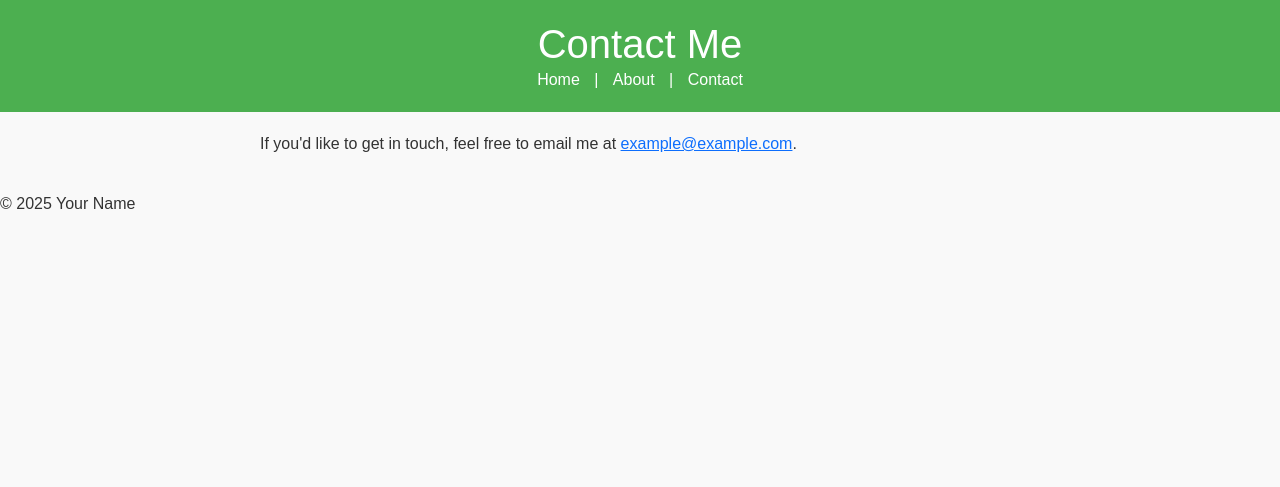
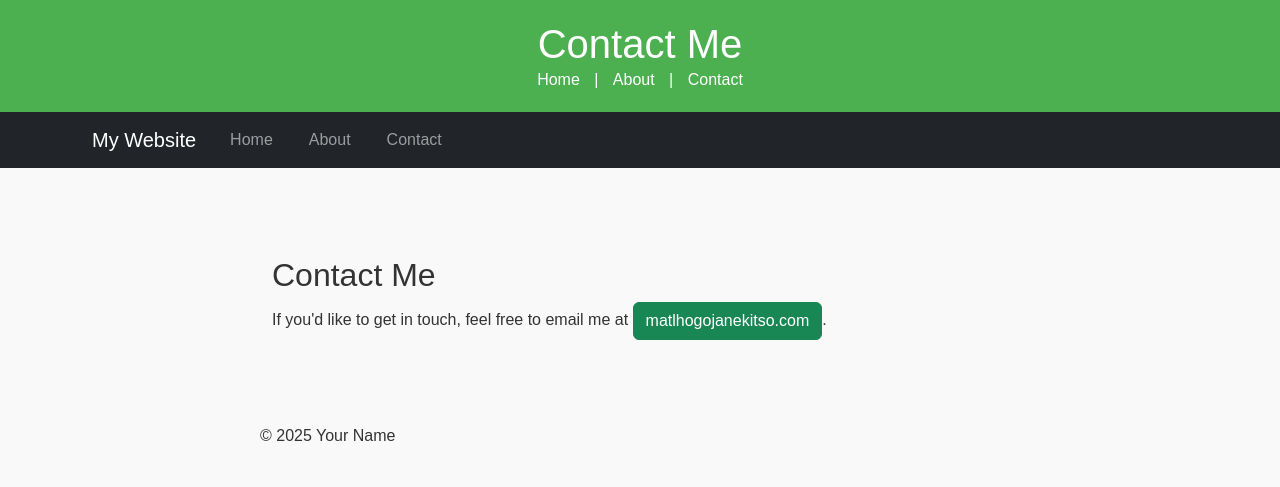
Before and after one commit to Bida24-319/my-github-page, a plain HTML site: page contact.html in a window 1280 px wide. Drawn offline with nearby package versions, Linux system fonts and the light colour scheme.

Commit message:
Update contact.html

```diff
--- a/contact.html
+++ b/contact.html
@@ -37,11 +37,54 @@
      </nav>
 
    </header>
+      <nav class="navbar navbar-expand-lg navbar-dark bg-dark">
 
+          <div class="container">
+
+              <a class="navbar-brand" href="index.html">My Website</a>
+
+              <button class="navbar-toggler" type="button" data-bs-toggle="collapse" data-bs-target="#navbarNav">
+
+                 <span class="navbar-toggler-icon"></span>
+
+              </button>
+
+              <div class="collapse navbar-collapse" id="navbarNav">
+
+                  <ul class="navbar-nav">
+
+                     <li class="nav-item">
+
+                         <a class="nav-link" href="index.html">Home</a>
+
+                     </li>
+
+                     <li class="nav-item">
+
+                         <a class="nav-link" href="about.html">About</a>
+
+                     </li>
+
+                     <li class="nav-item">
+
+                         <a class="nav-link" href="contact.html">Contact</a>
+
+                     </li>
+
+                 </ul>
+
+            </div>
+
+       </div>
+
+    </nav>
+
+</header>
 
    <main>
-
-     <p>If you'd like to get in touch, feel free to email me at <a href="mailto:example@example.com">example@example.com</a>.</p>
+<main class="container my-5">
+     <h2>Contact Me</h2>
+     <p>If you'd like to get in touch, feel free to email me at <a href="mailto:matlhogojanekitso@gmail.com" class="btn btn-success">matlhogojanekitso.com</a>.</p>
 
    </main>
 
```
